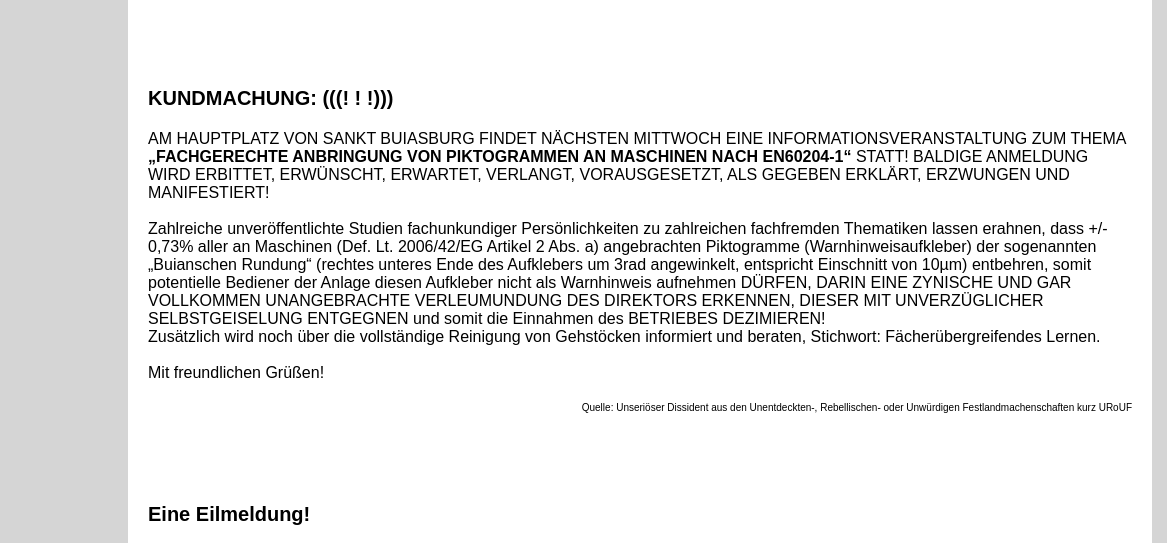
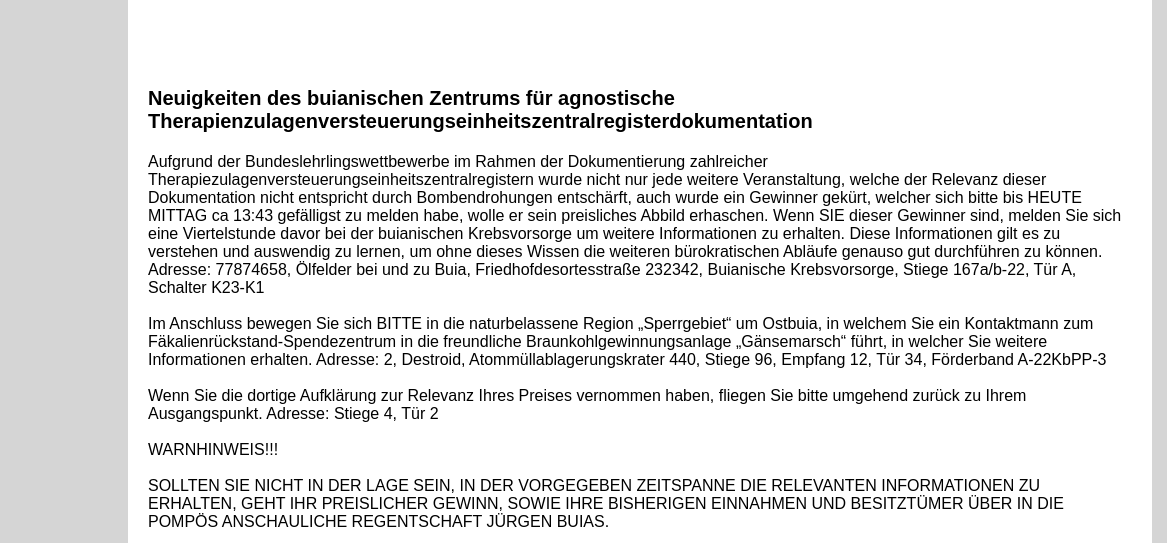
Before and after one commit to JuergenBuia/juergenbuia.github.io, a plain HTML site: page Nachrichten.html in a window 1280 px wide. Shown: the part 254-797 px from the top of the page, 0-1167 px from the left. Drawn offline with Linux system fonts and the light colour scheme.

Commit message:
Update Nachrichten.html
lol2

```diff
--- a/Nachrichten.html
+++ b/Nachrichten.html
@@ -61,6 +61,30 @@
 
 	<div id="maintext">
 		<h1>Meine täglichen Nachrichten:</h1>
+
+			<h2>Neuigkeiten des buianischen Zentrums für agnostische Therapienzulagenversteuerungseinheitszentralregisterdokumentation</h2>
+			<p>
+				Aufgrund der Bundeslehrlingswettbewerbe im Rahmen der Dokumentierung zahlreicher Therapiezulagenversteuerungseinheitszentralregistern wurde nicht nur jede weitere Veranstaltung, welche der Relevanz dieser Dokumentation nicht entspricht durch Bombendrohungen entschärft, auch wurde ein Gewinner gekürt, welcher sich bitte bis HEUTE MITTAG ca 13:43 gefälligst zu melden habe, wolle er sein preisliches Abbild erhaschen.
+				Wenn SIE dieser Gewinner sind, melden Sie sich eine Viertelstunde davor bei der buianischen Krebsvorsorge um weitere Informationen zu erhalten.
+				Diese Informationen gilt es zu verstehen und auswendig zu lernen, um ohne dieses Wissen die weiteren bürokratischen Abläufe genauso gut durchführen zu können.
+				Adresse:
+				77874658, Ölfelder bei und zu Buia, Friedhofdesortesstraße 232342, Buianische Krebsvorsorge, Stiege 167a/b-22, Tür A, Schalter K23-K1
+				<br><br>
+				Im Anschluss bewegen Sie sich BITTE in die naturbelassene Region „Sperrgebiet“ um Ostbuia, in welchem Sie ein Kontaktmann zum Fäkalienrückstand-Spendezentrum in die freundliche Braunkohlgewinnungsanlage „Gänsemarsch“ führt, in welcher Sie weitere Informationen erhalten.
+				Adresse:
+				2, Destroid, Atommüllablagerungskrater 440, Stiege 96, Empfang 12, Tür 34, Förderband A-22KbPP-3
+				<br><br>
+				Wenn Sie die dortige Aufklärung zur Relevanz Ihres Preises vernommen haben, fliegen Sie bitte umgehend zurück zu Ihrem Ausgangspunkt.
+				Adresse:
+				Stiege 4, Tür 2
+				<br><br>
+				WARNHINWEIS!!!
+				<br><br>
+				SOLLTEN SIE NICHT IN DER LAGE SEIN, IN DER VORGEGEBEN ZEITSPANNE DIE RELEVANTEN INFORMATIONEN ZU ERHALTEN, GEHT IHR PREISLICHER GEWINN, SOWIE IHRE BISHERIGEN EINNAHMEN UND BESITZTÜMER ÜBER IN DIE POMPÖS ANSCHAULICHE REGENTSCHAFT JÜRGEN BUIAS.
+				<br><br>
+			</p>
+			<p class="source" style="font-size:10px;">Quelle: Therapiezulagenversteuerungseinheitszentralregisterbundesnachrichtenamt, kurz Jürgen Buia</p>
+
 
 			<h2>KUNDMACHUNG: (((! ! !)))</h2>
 			<p>
```
